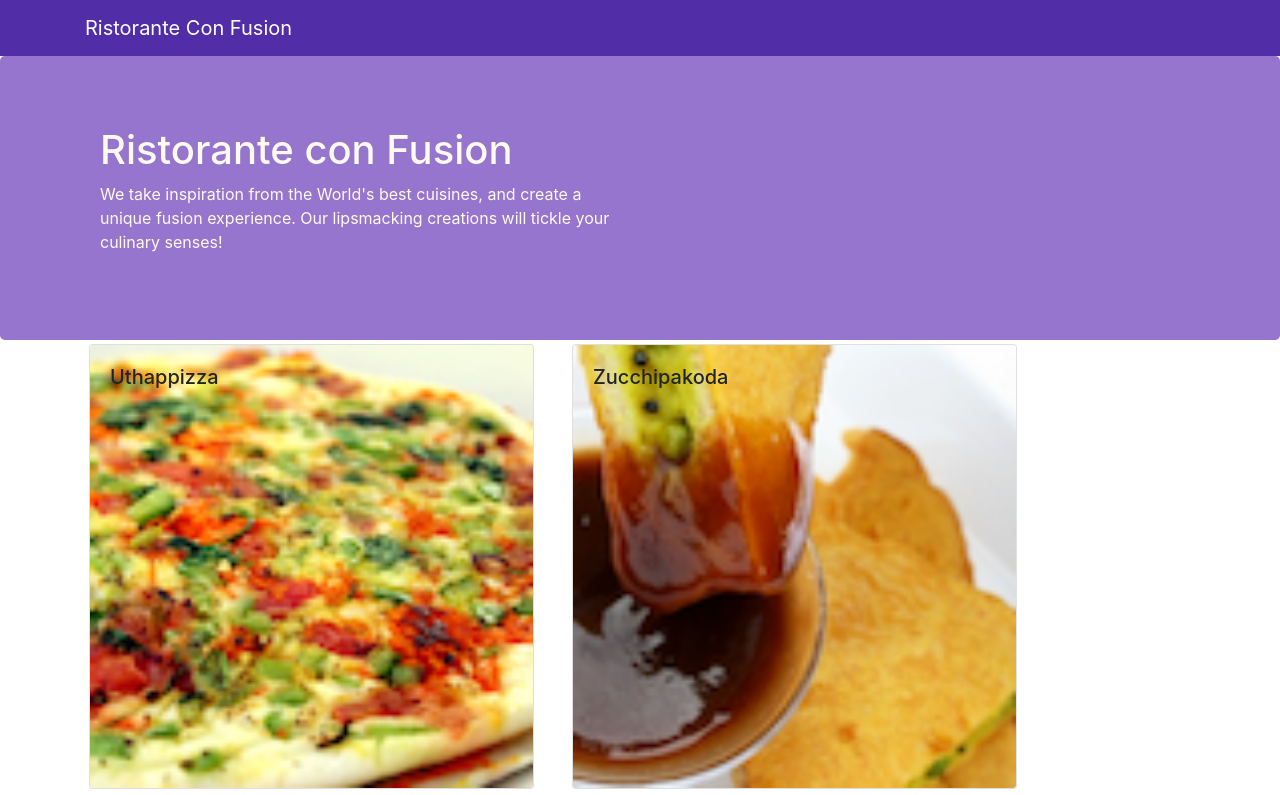
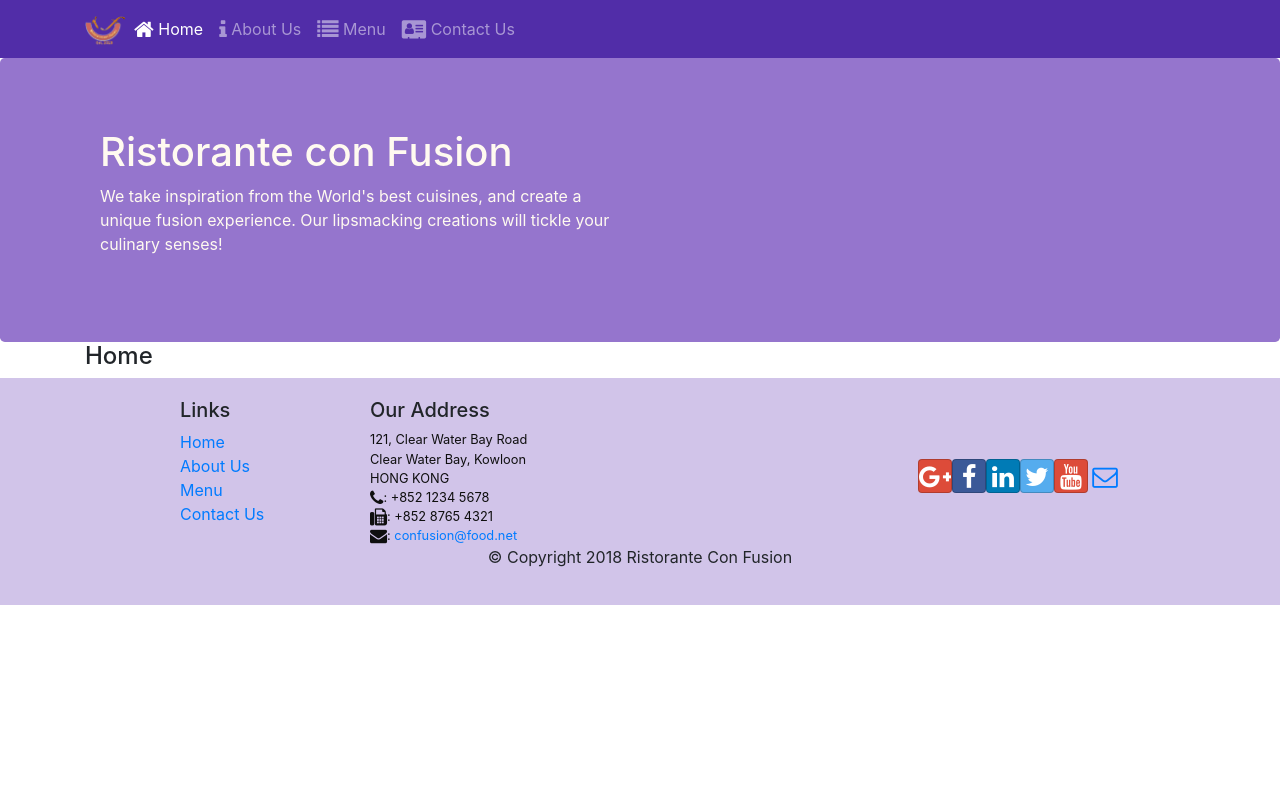
Before and after one commit to haseeb2001/React-Restaurant-App, a React (Create React App) app: page /home in a window 1280 px wide. Shown: the top 795 px of the page. Built offline with nearby package versions, Linux system fonts and the light colour scheme.

Commit message:
React Router

```diff
--- a/package.json
+++ b/package.json
@@ -12,6 +12,7 @@
     "react": "^16.13.1",
     "react-dom": "^16.13.1",
     "react-popper": "0.9.2",
+    "react-router-dom": "4.2.2",
     "react-scripts": "3.4.3",
     "reactstrap": "5.0.0"
   },
--- a/src/App.js
+++ b/src/App.js
@@ -1,5 +1,6 @@
 import React from 'react';
 // import logo from './logo.svg';
+import { BrowserRouter } from 'react-router-dom';
 import './App.css';
 import Main from './components/MainComponent';
 
@@ -7,9 +8,11 @@
 
   render() {
     return (
-      <div className="App">
-        <Main />
-      </div>
+      <BrowserRouter>
+        <div className="App">
+          <Main />
+        </div>
+      </BrowserRouter>
     );
   }
 }
--- a/src/components/FooterComponent.js
+++ b/src/components/FooterComponent.js
@@ -1,4 +1,5 @@
 import React from 'react';
+import { Link } from 'react-router-dom';
 
 function Footer (props){
 
@@ -9,10 +10,10 @@
                     <div className="col-4 offset-1 col-sm-2">
                         <h5>Links</h5>
                         <ul className="list-unstyled">
-                            <li><a href="#">Home</a></li>
-                            <li><a href="#">About</a></li>
-                            <li><a href="#">Menu</a></li>
-                            <li><a href="#">Contact</a></li>
+                        <li><Link to='/home'>Home</Link></li>
+                        <li><Link to='/aboutus'>About Us</Link></li>
+                        <li><Link to='/menu'>Menu</Link></li>
+                        <li><Link to='/contactus'>Contact Us</Link></li>
                         </ul>
                     </div>
                     <div className="col-7 col-sm-5">
--- a/src/components/HeaderComponent.js
+++ b/src/components/HeaderComponent.js
@@ -1,15 +1,54 @@
 import React, {Component} from 'react';
-import { Navbar, NavbarBrand, Jumbotron } from 'reactstrap';
+import { Nav, Navbar, NavbarBrand, NavbarToggler, Collapse, NavItem, Jumbotron } from 'reactstrap';
 
+import { NavLink } from 'react-router-dom';
 class Header extends Component {
+
+    constructor(props) {
+        super(props);
+
+        this.toggleNav = this.toggleNav.bind(this);
+        this.state = {
+          isNavOpen: false
+        };
+      }
+
+      toggleNav() {
+        this.setState({
+          isNavOpen: !this.state.isNavOpen
+        });
+      }
 
     render()
     {
         return(
             <React.Fragment>
-                <Navbar dark>
+                <Navbar dark expand="md">
                 <div className="container">
-                    <NavbarBrand href="/">Ristorante Con Fusion</NavbarBrand>
+                    <NavbarToggler onClick={this.toggleNav} />
+                    <NavbarBrand className="mr-auto" href="/">
+                        <img src='assets/images/logo.png' height="30" width="41"
+                        alt='Ristorante Con Fusion' /></NavbarBrand>
+                            <Collapse isOpen={this.state.isNavOpen} navbar>
+                            <Nav navbar>
+                            <NavItem>
+                                <NavLink className="nav-link"  to='/home'>
+                                <span className="fa fa-home fa-lg"></span> Home</NavLink>
+                            </NavItem>
+                            <NavItem>
+                                <NavLink className="nav-link" to='/aboutus'>
+                                <span className="fa fa-info fa-lg"></span> About Us</NavLink>
+                            </NavItem>
+                            <NavItem>
+                                <NavLink className="nav-link"  to='/menu'>
+                                <span className="fa fa-list fa-lg"></span> Menu</NavLink>
+                            </NavItem>
+                            <NavItem>
+                                <NavLink className="nav-link" to='/contactus'>
+                                <span className="fa fa-address-card fa-lg"></span> Contact Us</NavLink>
+                            </NavItem>
+                            </Nav>
+                        </Collapse>
                 </div>
                 </Navbar>
             <Jumbotron>
--- /dev/null
+++ b/src/components/HomeComponent.js
@@ -0,0 +1,12 @@
+import React from 'react';
+
+
+function Home(props) {
+    return(
+      <div className="container">
+        <h4>Home</h4>
+      </div>
+    );
+}
+
+export default Home;
--- a/src/components/MainComponent.js
+++ b/src/components/MainComponent.js
@@ -5,8 +5,10 @@
 import Menu from './MenuComponent';
 import DishDetail from './DishdetailComponent';
 import { DISHES } from '../shared/dishes';
+import Home from './HomeComponent';
 import Header from "./HeaderComponent";
 import Footer from "./FooterComponent";
+import { Switch, Route, Redirect } from 'react-router-dom';
 
 class Main extends React.Component {
 
@@ -14,20 +16,28 @@
     super(props);
       this.state={
         dishes : DISHES,
-        selectedDish: null
       };
 
   }
-      onDishSelect(dishId) {
-        this.setState({ selectedDish: dishId});
-  }
+  //     onDishSelect(dishId) {
+  //       this.setState({ selectedDish: dishId});
+  // }
 
   render() {
+
+    const HomePage = () => {
+      return(
+          <Home/>
+      );
+    }
     return (
       <div>
         <Header/>
-        <Menu dishes={this.state.dishes} onClick={(dishId) => this.onDishSelect(dishId)} />
-        <DishDetail Dish={this.state.dishes.filter((dish) => dish.id === this.state.selectedDish)[0]} />
+        <Switch>
+              <Route path='/home' component={HomePage} />
+              <Route exact path='/menu' component={() => <Menu dishes={this.state.dishes} />} />
+              <Redirect to="/home" />
+          </Switch>
         <Footer/>
       </div>
     );
--- a/src/components/MenuComponent.js
+++ b/src/components/MenuComponent.js
@@ -7,8 +7,7 @@
 function RenderMenuitem ({dish, onClick})
 {
 return(
-    <Card
-                onClick={() => onClick(dish.id)}>
+    <Card >
                 <CardImg width="100%" src={dish.image} alt={dish.name} />
                 <CardImgOverlay>
                     <CardTitle>{dish.name}</CardTitle>
```
Also changed, not shown: 1 other file (tests, documents, lock files or other folders).
